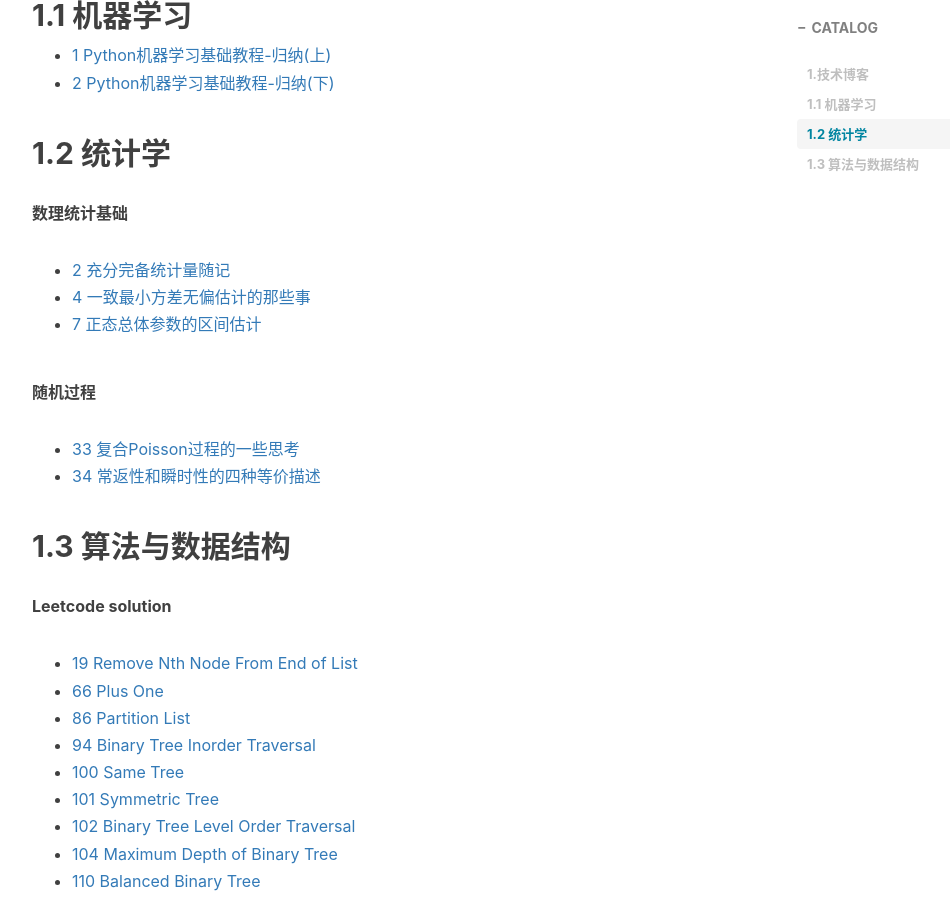
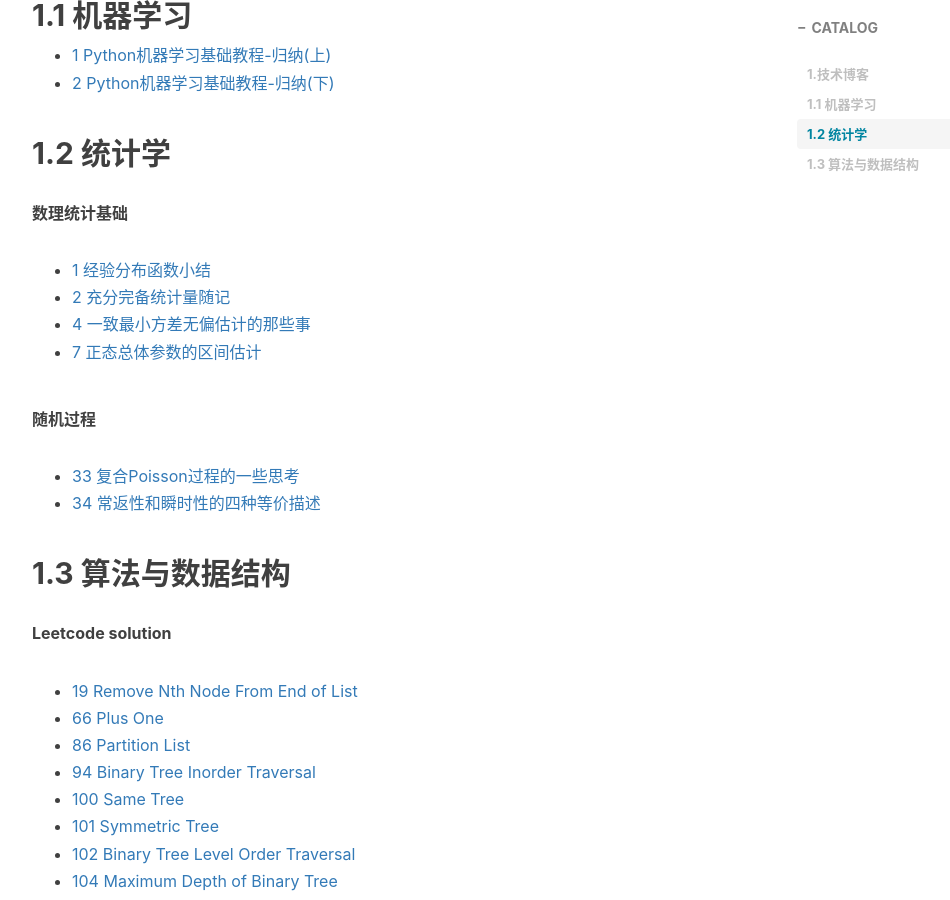
Before and after one commit to ZaccWu/ZaccWu.github.io, a Jekyll site: the page built from _posts/2099-01-01-[置顶]：我的文章链接.md, in a window 1280 px wide and 900 px high, scrolled down 724 px. Shown: the whole window, without its empty margins (233-1183 px from the left). Built offline with Jekyll 4.4.1, drawn with Linux system fonts in a browser that asks for light colours; nearby versions of some CDN libraries; comment, search, counter and statistics services are not loaded.

Commit message:
Update 2099-01-01-[置顶]：我的文章链接.md

```diff
--- a/_posts/2099-01-01-[置顶]：我的文章链接.md
+++ b/_posts/2099-01-01-[置顶]：我的文章链接.md
@@ -22,6 +22,7 @@ tags:                               #标签
 
 ## 1.2 统计学
 **数理统计基础**
+* [1 经验分布函数小结](https://tinky2013.github.io/2019/06/08/%E7%BB%8F%E9%AA%8C%E5%88%86%E5%B8%83%E5%87%BD%E6%95%B0%E5%B0%8F%E7%BB%93/)
 * [2 充分完备统计量随记](https://tinky2013.github.io/2019/05/26/%E5%85%85%E5%88%86%E5%AE%8C%E5%A4%87%E7%BB%9F%E8%AE%A1%E9%87%8F%E9%9A%8F%E8%AE%B0/)
 * [4 一致最小方差无偏估计的那些事](https://tinky2013.github.io/2019/05/05/%E4%B8%80%E8%87%B4%E6%9C%80%E5%B0%8F%E6%96%B9%E5%B7%AE%E6%97%A0%E5%81%8F%E4%BC%B0%E8%AE%A1%E7%9A%84%E9%82%A3%E4%BA%9B%E4%BA%8B/)
 * [7 正态总体参数的区间估计](https://tinky2013.github.io/2019/05/11/%E6%AD%A3%E6%80%81%E6%80%BB%E4%BD%93%E5%8F%82%E6%95%B0%E7%BD%AE%E4%BF%A1%E5%8C%BA%E9%97%B4/)
```
